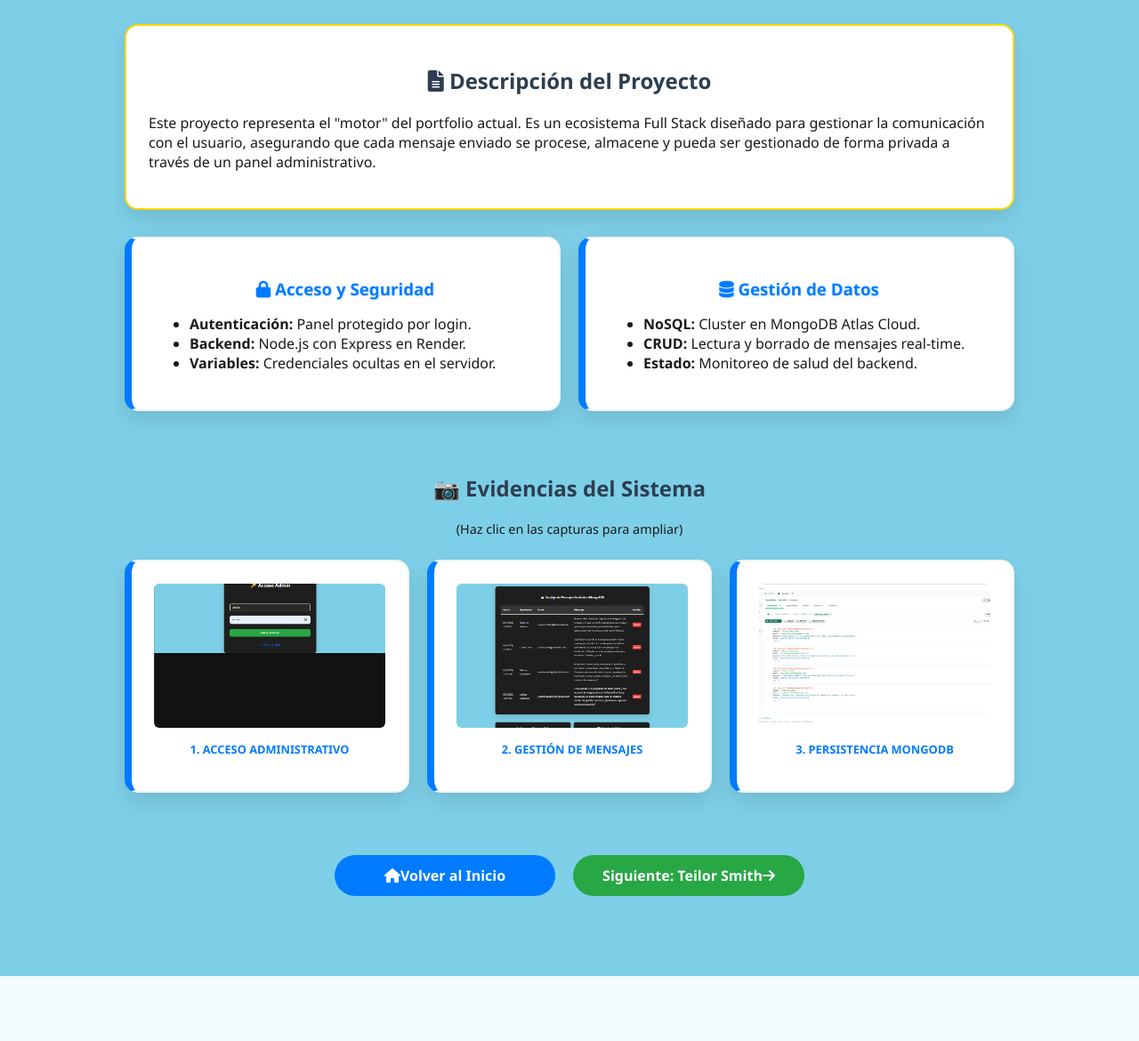
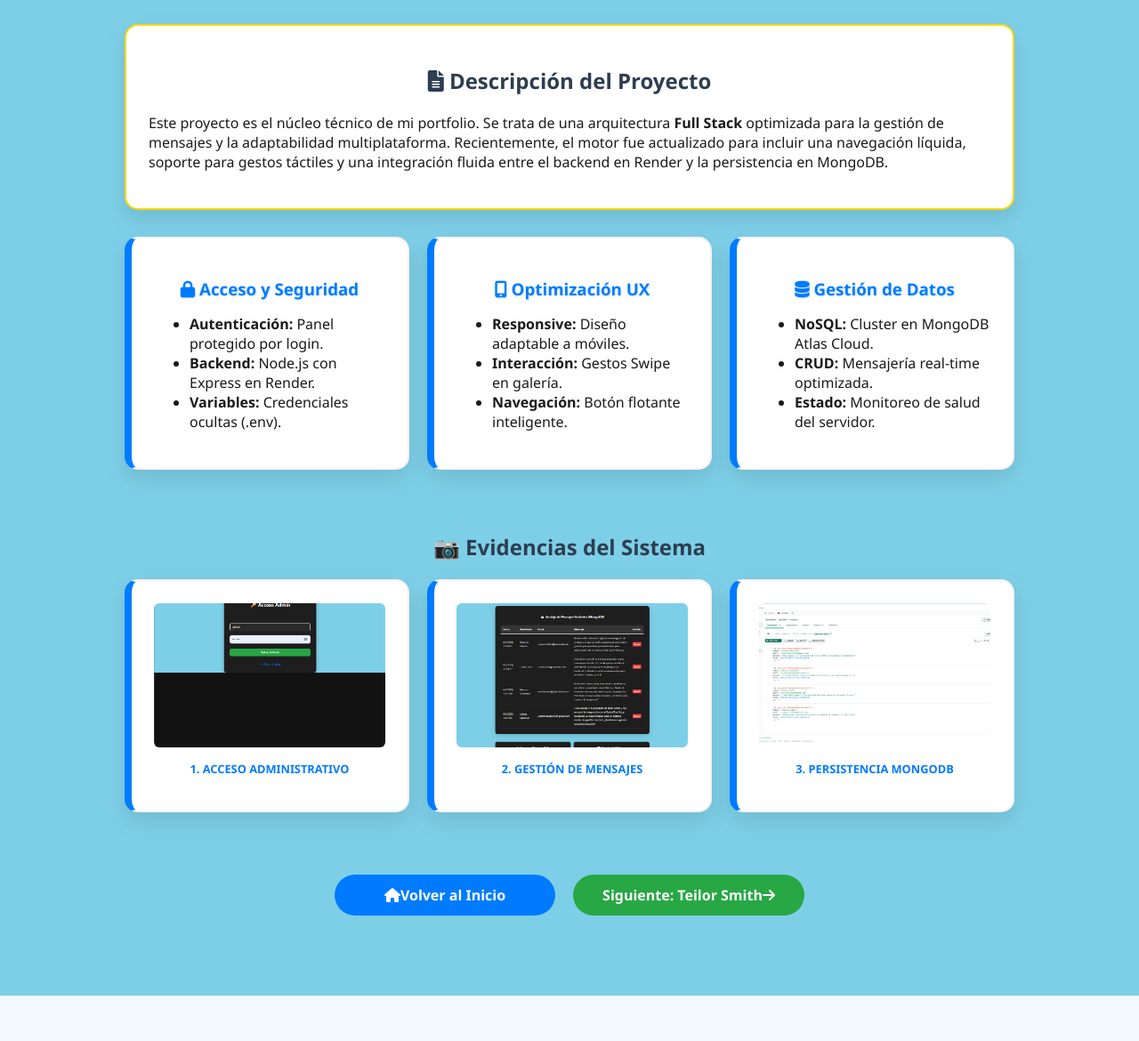
Before and after one commit to leclero/portfolio-leonel, a website: page explicacion-portfolio.html in a window 1280 px wide. Shown: the part 250-1420 px from the top of the page at 89% size. Drawn offline with Linux system fonts and the light colour scheme.

Commit message:
feat: actualizar contenido y optimizar estilos en la página de explicación del portfolio

```diff
--- a/explicacion-portfolio.html
+++ b/explicacion-portfolio.html
@@ -11,7 +11,6 @@
     <link rel="stylesheet" href="https://cdnjs.cloudflare.com/ajax/libs/font-awesome/6.0.0/css/all.min.css">
 
     <style>
-        /* Solo estilos específicos de esta página que no están en el global */
         .img-wrapper {
             width: 100%;
             aspect-ratio: 16 / 10;
@@ -47,16 +46,16 @@
             margin-top: 20px;
         }
 
+        /* Grid ajustado para 3 columnas */
         .tech-info-grid {
             display: grid;
-            grid-template-columns: repeat(auto-fit, minmax(300px, 1fr));
+            grid-template-columns: repeat(auto-fit, minmax(280px, 1fr));
             gap: 20px;
             margin-bottom: 25px;
         }
     </style>
 
     <script>
-        // Mantener el modo oscuro al cargar
         if (localStorage.getItem("modo") === "oscuro") {
             document.documentElement.classList.add("modo-oscuro");
         }
@@ -69,8 +68,8 @@
         <h1>🚀 Ingeniería de Portfolio</h1>
         <p class="tagline">Arquitectura de Sistemas y Persistencia NoSQL</p>
         <button id="boton-modo" class="modo-toggle" onclick="cambiarModo()" title="Cambiar tema">
-        <i class="fas fa-moon"></i>
-    </button>
+            <i class="fas fa-moon"></i>
+        </button>
     </header>
 
     <main class="container">
@@ -78,9 +77,7 @@
         <section class="proyecto-principal">
             <h2><i class="fas fa-file-alt"></i> Descripción del Proyecto</h2>
             <p>
-                Este proyecto representa el "motor" del portfolio actual. Es un ecosistema Full Stack diseñado para
-                gestionar la comunicación con el usuario, asegurando que cada mensaje enviado se procese, almacene y
-                pueda ser gestionado de forma privada a través de un panel administrativo.
+                Este proyecto es el núcleo técnico de mi portfolio. Se trata de una arquitectura <strong>Full Stack</strong> optimizada para la gestión de mensajes y la adaptabilidad multiplataforma. Recientemente, el motor fue actualizado para incluir una navegación líquida, soporte para gestos táctiles y una integración fluida entre el backend en Render y la persistencia en MongoDB.
             </p>
         </section>
 
@@ -90,7 +87,16 @@
                 <ul>
                     <li><strong>Autenticación:</strong> Panel protegido por login.</li>
                     <li><strong>Backend:</strong> Node.js con Express en Render.</li>
-                    <li><strong>Variables:</strong> Credenciales ocultas en el servidor.</li>
+                    <li><strong>Variables:</strong> Credenciales ocultas (.env).</li>
+                </ul>
+            </section>
+
+            <section class="tech-category">
+                <h3><i class="fas fa-mobile-alt"></i> Optimización UX</h3>
+                <ul>
+                    <li><strong>Responsive:</strong> Diseño adaptable a móviles.</li>
+                    <li><strong>Interacción:</strong> Gestos Swipe en galería.</li>
+                    <li><strong>Navegación:</strong> Botón flotante inteligente.</li>
                 </ul>
             </section>
 
@@ -98,18 +104,14 @@
                 <h3><i class="fas fa-database"></i> Gestión de Datos</h3>
                 <ul>
                     <li><strong>NoSQL:</strong> Cluster en MongoDB Atlas Cloud.</li>
-                    <li><strong>CRUD:</strong> Lectura y borrado de mensajes real-time.</li>
-                    <li><strong>Estado:</strong> Monitoreo de salud del backend.</li>
+                    <li><strong>CRUD:</strong> Mensajería real-time optimizada.</li>
+                    <li><strong>Estado:</strong> Monitoreo de salud del servidor.</li>
                 </ul>
             </section>
         </div>
 
         <section style="margin-top: 40px;">
             <h2>📷 Evidencias del Sistema</h2>
-            <p style="text-align: center; font-size: 0.9rem; margin-bottom: 25px;">
-                (Haz clic en las capturas para ampliar)
-            </p>
-
             <div class="evidence-grid">
                 <div class="tech-category img-card">
                     <div class="img-wrapper">
@@ -146,9 +148,14 @@
     </main>
 
     <footer>
+        <div class="redes-footer">
+            <a href="https://github.com/leclero" target="_blank" class="btn github"><i class="fab fa-github"></i> GitHub</a>
+            <a href="https://www.instagram.com/darklion257/" target="_blank" class="btn instagram"><i class="fab fa-instagram"></i> Instagram</a>
+            <a href="https://www.facebook.com/leonel.rosales.355/" target="_blank" class="btn facebook"><i class="fab fa-facebook"></i> Facebook</a>
+        </div>
         <p>© 2026 Leonel Clever Rosales - Portfolio Tech Stack</p>
     </footer>
 
-<script src="funciones.js"></script>
+    <script src="funciones.js"></script>
 </body>
 </html>
```
